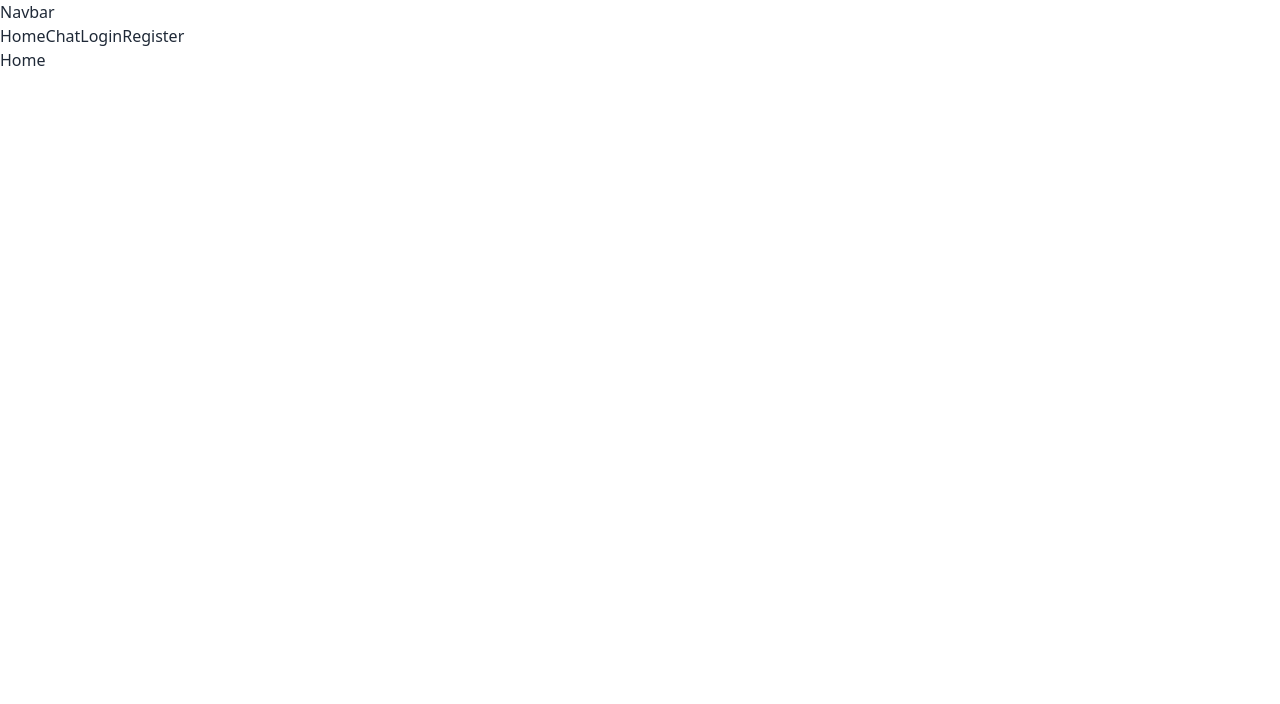
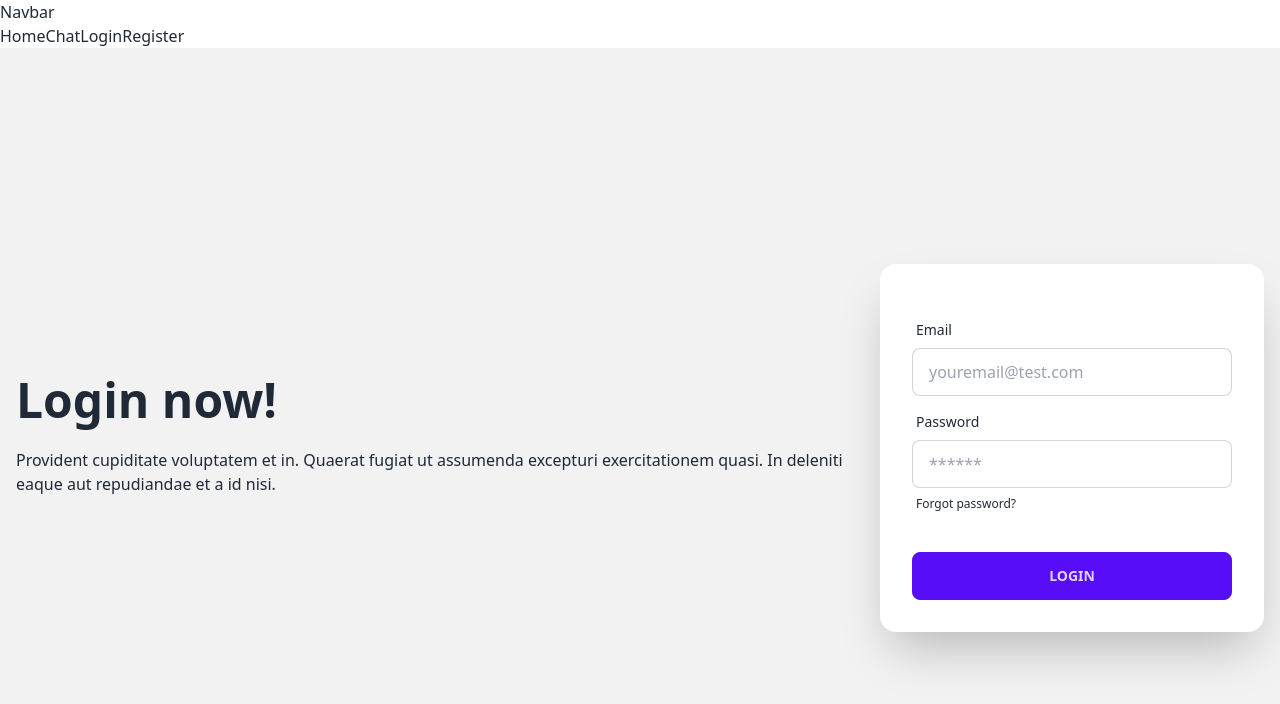
Before and after one commit to Kam-Mivehchi/QuickChat, a React (Vite) app in the folder client/: page / in a window 1280 px wide. Shown: the top 704 px of the page. Built offline with nearby package versions, Linux system fonts and the light colour scheme.

Commit message:
set up login form and auth handlers

```diff
--- a/client/package.json
+++ b/client/package.json
@@ -10,6 +10,8 @@
     "preview": "vite preview"
   },
   "dependencies": {
+    "axios": "^1.4.0",
+    "jwt-decode": "^3.1.2",
     "react": "^18.2.0",
     "react-dom": "^18.2.0",
     "react-router-dom": "^6.14.0"
--- a/client/src/pages/home/index.tsx
+++ b/client/src/pages/home/index.tsx
@@ -1,12 +1,19 @@
 import * as React from 'react';
-
+import Login from './login'
 export interface IHomeProps {
 }
 
 export default function Home(props: IHomeProps) {
    return (
-      <div className=" ">
-         Home
+      <div className="hero min-h-screen bg-base-200">
+         <div className="hero-content flex-col lg:flex-row">
+            <div className="text-center lg:text-left">
+               <h1 className="text-5xl font-bold">Login now!</h1>
+               <p className="py-6">Provident cupiditate voluptatem et in. Quaerat fugiat ut assumenda excepturi exercitationem quasi. In deleniti eaque aut repudiandae et a id nisi.</p>
+            </div>
+
+            <Login />
+         </div>
       </div>
    );
 }
--- a/client/src/pages/home/login.tsx
+++ b/client/src/pages/home/login.tsx
@@ -1,12 +1,94 @@
-import * as React from 'react';
-
+import * as react from 'react';
+import axios from 'axios';
+import useApi from '../../utils/hooks';
+import Auth from '../../utils/auth';
 export interface IAuthenticationProps {
 }
 
 export default function Login(props: IAuthenticationProps) {
+   const [formState, setFormState] = react.useState({ email: '', password: '' });
+   const [error, setError] = react.useState(false)
+   const [loading, setLoading] = react.useState(false)
+
+   const baseURL = "http://localhost:3001/api"
+   const handleFormSubmit = async (event: React.FormEvent<HTMLFormElement>) => {
+      event.preventDefault();
+      try {
+         // const mutationResponse = await login({
+         //    variables: { email: formState.email, password: formState.password },
+         // });
+         console.log("workin")
+         setLoading(true)
+         // const token = mutationResponse.data.login.token;
+         const response = await axios({
+            method: "post", //you can set what request you want to be
+            url: baseURL + '/users/login',
+            data: formState
+         })
+
+
+         Auth.login(response.data.token);
+         setLoading(false)
+
+      } catch (e) {
+         console.log(e);
+         setLoading(false)
+         setError(!!e)
+
+      }
+   };
+
+   const handleChange = (event: React.ChangeEvent<HTMLInputElement>): void => {
+      const { name, value } = event.target;
+      setFormState({
+         ...formState,
+         [name]: value,
+      });
+   };
    return (
-      <div>
-         Login
-      </div>
+      <form className="card flex-shrink-0 w-full max-w-sm shadow-2xl bg-base-100" onSubmit={handleFormSubmit}>
+         <div className="card-body">
+            <h1 className="h1">{formState.email}</h1>
+            <h1 className="h1">{formState.password}</h1>
+            <div className="form-control">
+               <label className="label" htmlFor="email">
+                  <span className="label-text">Email</span>
+               </label>
+               <input
+                  className="input input-bordered"
+                  placeholder="youremail@test.com"
+                  name="email"
+                  type="email"
+                  id="email"
+                  onChange={handleChange}
+               />
+            </div>
+            <div className="form-control">
+               <label className="label" htmlFor="pwd">
+                  <span className="label-text">Password</span>
+               </label>
+               <input
+                  className="input input-bordered"
+                  placeholder="******"
+                  name="password"
+                  type="password"
+                  id="pwd"
+                  onChange={handleChange}
+               />
+               <label className="label">
+                  <a href="#" className="label-text-alt link link-hover">Forgot password?</a>
+               </label>
+            </div>
+            {error ? (
+               <div>
+                  <p className="text-error">The provided credentials are incorrect</p>
+               </div>
+            ) : null}
+            <div className="form-control mt-6">
+               <button className="btn btn-primary" type="submit">{loading ? <span className="loading loading-dots loading-md animate-pulse"></span>
+                  : "Login"}</button>
+            </div>
+         </div>
+      </form>
    );
 }
--- /dev/null
+++ b/client/src/utils/auth.tsx
@@ -0,0 +1,57 @@
+// use this to decode a token and get the user's information out of it
+import decode, { JwtPayload } from 'jwt-decode';
+
+
+
+export interface UserPayload extends JwtPayload {
+   _id: string;
+   username: string;
+   email: string;
+}
+// create a new class to instantiate for a user
+class AuthService {
+   // get user data
+   getProfile(): UserPayload {
+      return decode(this.getToken());
+   }
+
+   // check if user's logged in
+   loggedIn(): boolean {
+      // Checks if there is a saved token and it's still valid
+      const token: string = this.getToken();
+      return !!token && !this.isTokenExpired(token); // handwaiving here
+   }
+
+   // check if token is expired
+   isTokenExpired(token: string): boolean {
+      try {
+         const decoded: UserPayload = decode(token);
+
+         if (decoded!.exp! < Date.now() / 1000) {
+            return true;
+         } else return false;
+      } catch (err) {
+         return false;
+      }
+   }
+
+   getToken(): string {
+      // Retrieves the user token from localStorage
+      return localStorage.getItem('id_token') || "";
+   }
+
+   login(idToken: string): void {
+      // Saves user token to localStorage
+      localStorage.setItem('id_token', idToken);
+      window.location.assign('/');
+   }
+
+   logout(): void {
+      // Clear user token and profile data from localStorage
+      localStorage.removeItem('id_token');
+      // this will reload the page and reset the state of the application
+      window.location.assign('/');
+   }
+}
+
+export default new AuthService();
--- /dev/null
+++ b/client/src/utils/hooks.tsx
@@ -0,0 +1,54 @@
+import { useState, useEffect } from 'react';
+import axios from 'axios';
+
+interface CustomAPIHook {
+   data: object | null;
+   isLoading: boolean;
+   error: string | null;
+}
+
+const useApi = (method: "get" | "put" | "post" | "delete", endpoint: string, token?: string, body?: object): CustomAPIHook => {
+
+   const [data, setData] = useState<object | null>(null);
+   const [isLoading, setIsLoading] = useState<boolean>(false);
+   const [error, setError] = useState<string | null>(null);
+
+   const baseURL = "http://localhost:3001/api"
+
+   useEffect(() => {
+      const fetchData = async () => {
+         setIsLoading(true);
+
+         try {
+            const response = await axios({
+               method: method, //you can set what request you want to be
+               url: baseURL + endpoint,
+               data: body,
+               headers: {
+                  Authorization: 'Bearer ' + token
+               }
+            })
+
+
+            setData(response?.data);
+         } catch (error) {
+            if (axios.isAxiosError(error)) {
+               setError(error.message);
+               // do something
+               // or just re-throw the error
+
+            } else {
+               setError(null);
+            }
+
+         }
+         setIsLoading(false);
+      };
+
+      fetchData();
+   }, [endpoint]);
+
+   return { data, isLoading, error };
+};
+
+export default useApi;
```
Also changed, not shown: client/src/utils/interfaces.d.ts (added), 1 other file (tests, documents, lock files or other folders).
